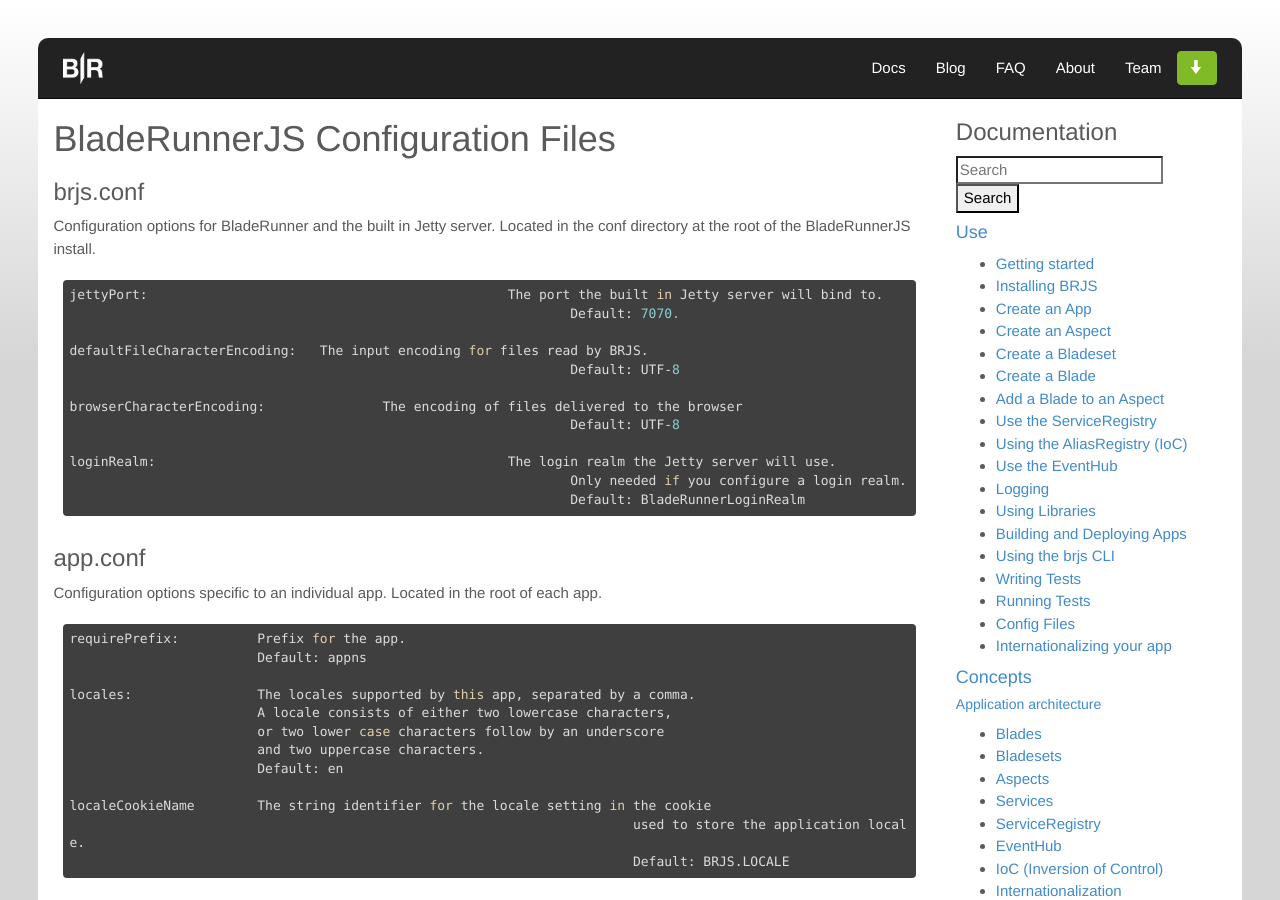
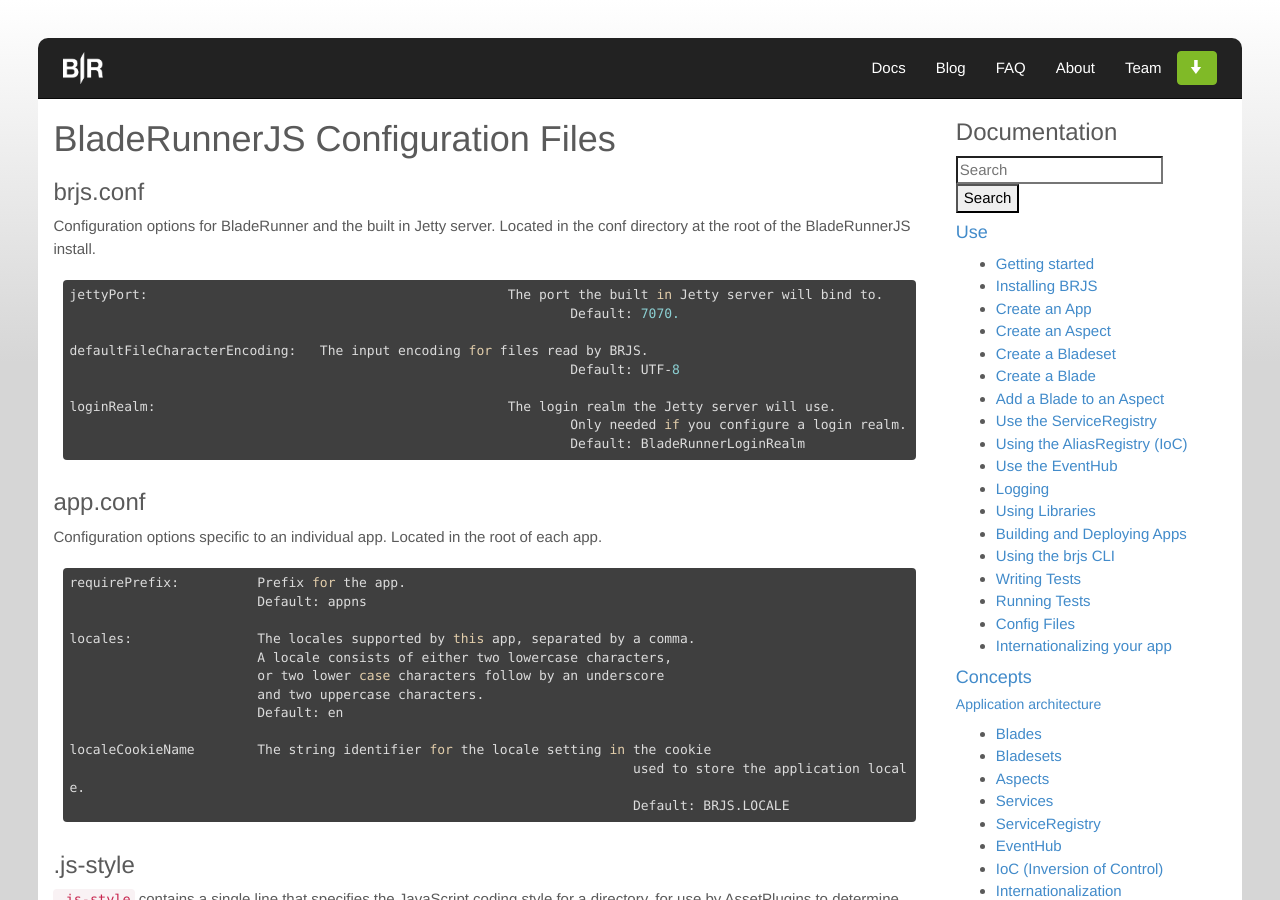
Before and after one commit to BladeRunnerJS/brjs-site, a Jekyll site: the page built from docs/use/config.md, in a window 1280 px wide and 900 px high. Built offline with Jekyll 4.4.1, drawn with Linux system fonts in a browser that asks for light colours; nearby versions of some CDN libraries; Markdown is read by kramdown in place of the engine named in the settings.

Commit message:
removing 'browserCharacterEncoding' from brjs.conf docs since the option has been removed

```diff
--- a/docs/use/config.md
+++ b/docs/use/config.md
@@ -14,9 +14,6 @@
 								Default: 7070.
 
 defaultFileCharacterEncoding:	The input encoding for files read by BRJS.
-								Default: UTF-8
-
-browserCharacterEncoding:		The encoding of files delivered to the browser
 								Default: UTF-8
 
 loginRealm:						The login realm the Jetty server will use.
```
